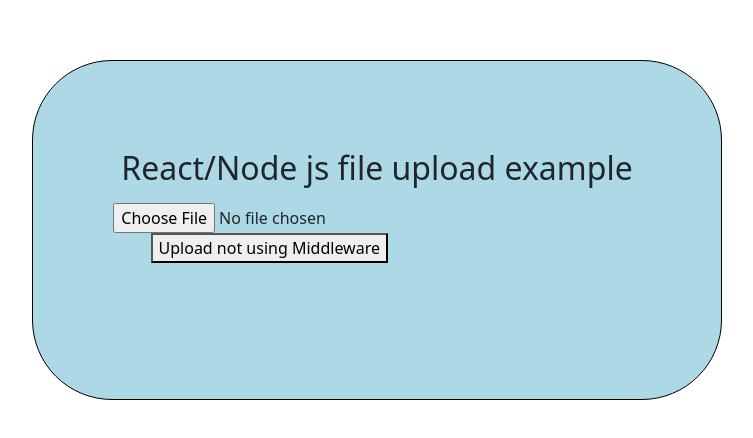
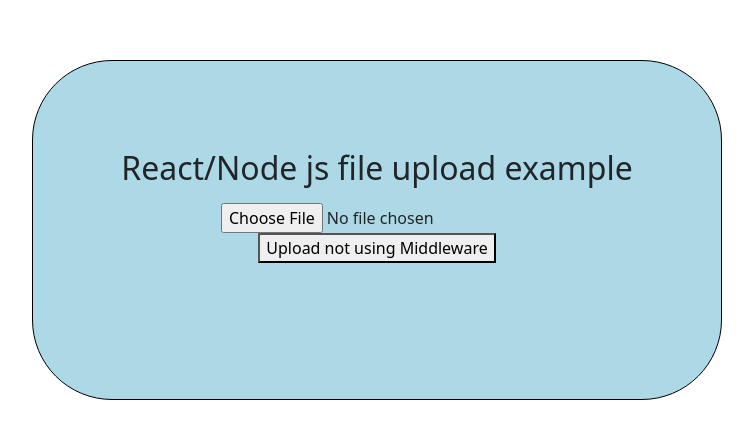
Before and after one commit to Chip-L/image-upload-tutorial, a React (Create React App) app in the folder client/: page / in a window 1280 px wide. Shown: the part 170-608 px from the top of the page, without its empty margins (263-1016 px from the left). Built offline with nearby package versions, Linux system fonts and the light colour scheme.

Commit message:
moved FileUpload component to SingleUpload screen

```diff
--- a/client/src/App.tsx
+++ b/client/src/App.tsx
@@ -1,7 +1,7 @@
 import "../node_modules/bootstrap/dist/css/bootstrap.min.css";
 import "./index.css";
-import FileUpload from "./app/components/FileUpload";
 import Carousel from "./app/components/Carousel";
+import SingleUpload from "./app/screens/SingleUpload";
 
 function App() {
   return (
@@ -9,7 +9,7 @@
       <div className="myCard myBackground">
         <h2 className="p-2">React/Node js file upload example</h2>
         <Carousel>
-          <FileUpload />
+          <SingleUpload />
         </Carousel>
       </div>
     </div>
--- a/client/src/app/components/Carousel/carousel.css
+++ b/client/src/app/components/Carousel/carousel.css
@@ -1,7 +1,7 @@
 .carouselWrapper {
   display: flex;
-  width: 100%;
   flex-direction: row;
+  justify-content: center;
 }
 
 .carouselSlide {
--- a/client/src/app/components/FileUpload.tsx
+++ b/client/src/app/screens/SingleUpload.tsx
@@ -1,9 +1,9 @@
-import { Console } from "console";
 import { ChangeEvent, useState } from "react";
-import ImagePreview from "./ImagePreview";
+import doFetch from "../utils/doFetch";
+import ImagePreview from "../components/ImagePreview";
 // import "./FileUpload.css";
 
-function FileUpload() {
+function SingleUpload() {
   const [file, setFile] = useState<File>();
   const [fileName, setFileName] = useState("");
   const [statusMsg, setStatusMsg] = useState("");
@@ -47,12 +47,7 @@
     };
 
     try {
-      //  Note: don't use the full URL here... the proxy will pick up the correct path. Otherwise it will give a CORS error.
-      const res = await fetch(url, options);
-      const body = (await res.json()) as any;
-
-      console.log("res:", res);
-      console.log("body:", body);
+      const { body, res } = await doFetch(url, options);
 
       if (!res.ok) {
         throw new Error("Something went wrong");
@@ -106,4 +101,4 @@
   );
 }
 
-export default FileUpload;
+export default SingleUpload;
```
